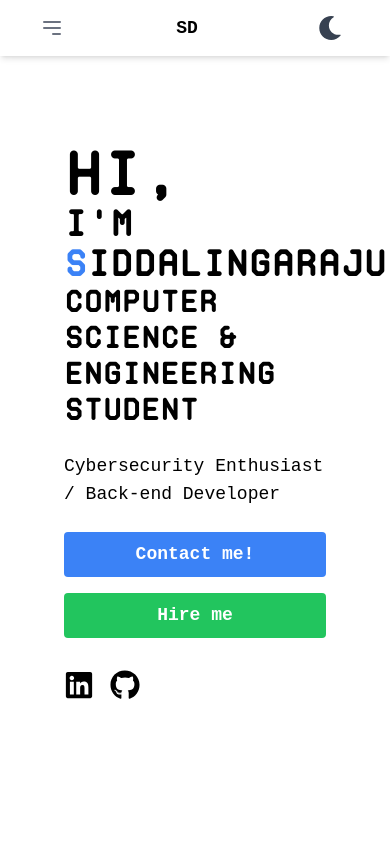
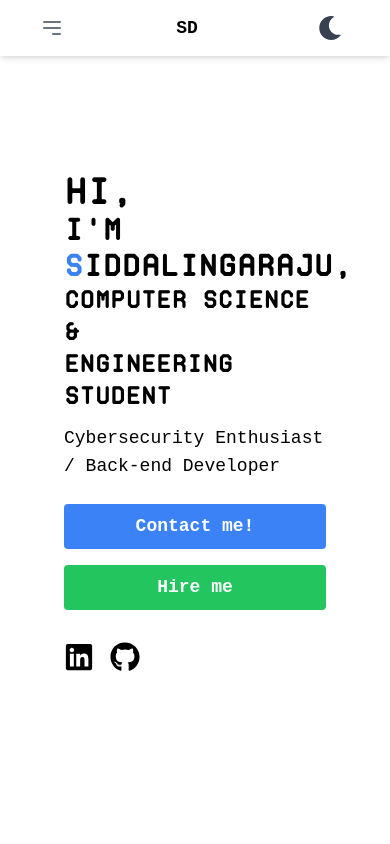
Before and after one commit to sid-jpg/my-portfolio, a React (Create React App) app: page / in a window 390 px wide. Shown: the top 844 px of the page. Built offline with nearby package versions, Linux system fonts and the light colour scheme.

Commit message:
Update Hero.js

```diff
--- a/src/components/Hero.js
+++ b/src/components/Hero.js
@@ -5,14 +5,13 @@ const Hero = () => {
   return (
     <section className="hero bg-gray-100 dark:bg-gray-900 text-black dark:text-white min-h-screen flex items-center">
       <div className="container mx-auto px-4 text-left">
-        <h1 className="mb-6 md:mb-8">
-          <span className="block text-6xl md:text-8xl lg:text-9xl font-bold">Hi,</span>
-          <span className="block text-4xl md:text-6xl lg:text-7xl font-bold">
+        <h1 className="mb-3 md:mb-8">
+          <span className="block text-4xl md:text-8xl lg:text-9xl font-bold">Hi,</span>
+          <span className="block text-3xl md:text-6xl lg:text-7xl font-bold">
             I'm <span className="text-blue-500 dark:text-techno-blue">S</span>iddalingaraju,
           </span>
-          <span className="block text-3xl md:text-5xl lg:text-6xl font-bold">computer science &</span>
-          <span className="block text-3xl md:text-5xl lg:text-6xl font-bold text-techno-blue dark:text-techno-blue">engineering</span>
-          <span className="block text-3xl md:text-5xl lg:text-6xl font-bold">student</span>
+          <span className="block text-2xl md:text-5xl lg:text-6xl font-bold">computer science &</span>
+          <span className="block text-2xl md:text-5xl lg:text-6xl font-bold text-techno-blue dark:text-techno-blue">engineering student</span>
         </h1>
         <p className="text-lg md:text-xl mb-6 md:mb-8">
           Cybersecurity Enthusiast / Back-end Developer
```
